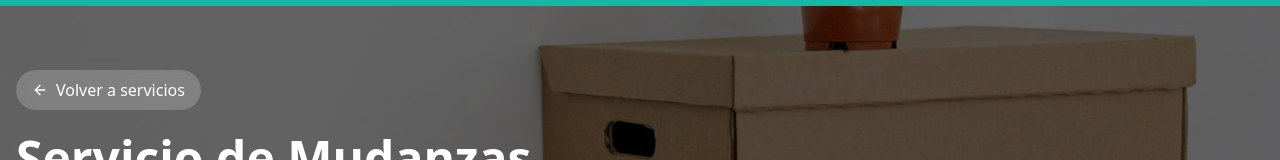
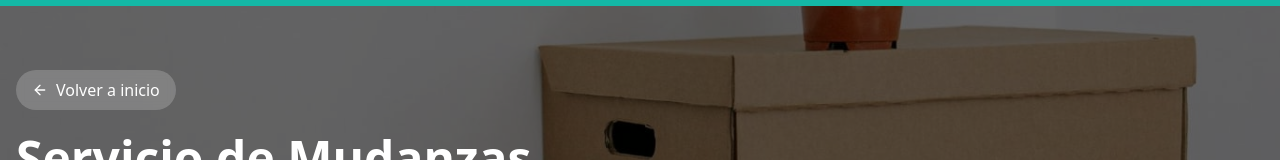
Before and after one commit to LucasOU21/2MManitasIvan, a React (Vite) app: page /mudanzas in a window 1280 px wide. Shown: the part 122-282 px from the top of the page. Built offline with nearby package versions, Linux system fonts and the light colour scheme.

Commit message:
Some button changes

```diff
--- a/src/MudanzasPage.jsx
+++ b/src/MudanzasPage.jsx
@@ -32,7 +32,7 @@ const MudanzasPage = () => {
   };
 
   const handleBackClick = () => {
-    window.history.back();
+    window.location.href = "/";
   };
 
   return (
@@ -58,7 +58,7 @@ const MudanzasPage = () => {
             className="bg-white/20 backdrop-blur-sm text-white px-4 py-2 rounded-full mb-6 flex items-center hover:bg-white/30 transition-colors"
           >
             <ArrowLeft size={16} className="mr-2" />
-            Volver a servicios
+            Volver a inicio
           </button>
 
           <div className="max-w-3xl text-white">
--- a/src/ServicePlaceholder.jsx
+++ b/src/ServicePlaceholder.jsx
@@ -11,7 +11,7 @@ const ServicePlaceholder = ({ serviceName }) => {
   }, []);
 
   const handleBackClick = () => {
-    window.history.back();
+    window.location.href = "/";
   };
 
   return (
@@ -26,7 +26,7 @@ const ServicePlaceholder = ({ serviceName }) => {
             className="bg-white/20 backdrop-blur-sm text-white px-4 py-2 rounded-full mb-6 flex items-center hover:bg-white/30 transition-colors"
           >
             <ArrowLeft size={16} className="mr-2" />
-            Volver atrás
+            Volver a inicio
           </button>
 
           <div className="max-w-3xl mx-auto text-center">
```
